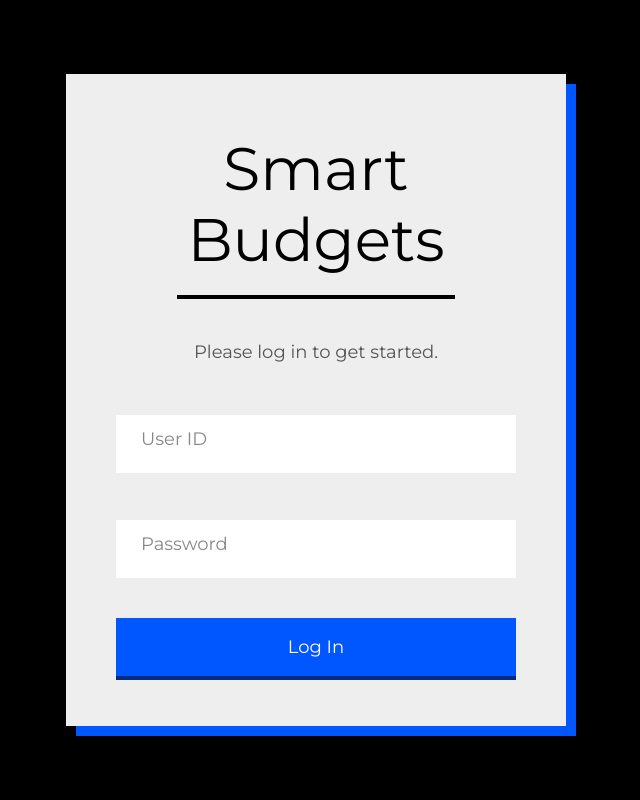
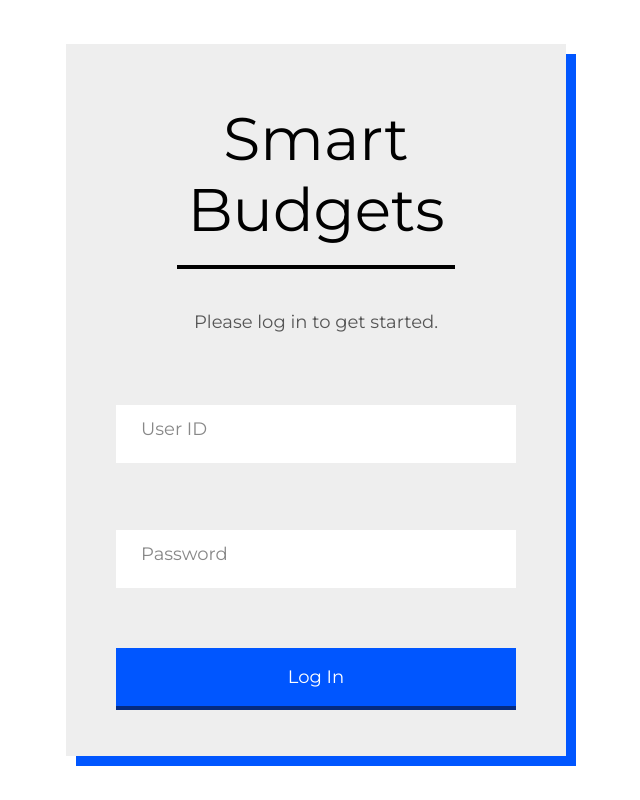
Before and after one commit to george1410/smart-budgets-public-mirror, a React (Create React App) app: page / in a window 1280 px wide. Shown: the whole page, without its empty margins (324-964 px from the left). Built offline with nearby package versions, Linux system fonts and the light colour scheme.

Commit message:
animate labels above the input

```diff
--- a/src/components/LoginPage/LoginPage.js
+++ b/src/components/LoginPage/LoginPage.js
@@ -12,7 +12,7 @@ const Wrapper = styled.div`
   flex-direction: column;
   justify-content: center;
   align-items: center;
-  background-color: #000;
+  background-color: #fff;
 `;
 
 const LoginWrapper = styled.div`
@@ -22,9 +22,9 @@ const LoginWrapper = styled.div`
   justify-content: center;
   align-items: center;
   width: 500px;
+  min-height: 650px;
   padding: 5rem;
   box-shadow: 10px 10px 0 ${props => props.theme.primaryBlue};
-
   ${media.phone`
     width: 100vw;
     height: 100vh;
@@ -79,25 +79,28 @@ const InputWrapper = styled.div`
 
   /* this moves the label into the input field */
   input:placeholder-shown + label {
-    transform: translateY(calc(3.5rem + 3px));
+    /* transform: translateY(calc(3.5rem + 3px)); */
+    transform: translateY(calc(4.5rem + 3px));
   }
 
   /* when placeholder should not be shown, move label above */
   input:not(:placeholder-shown) + label,
   input:focus + label {
-    transform: translateY(-1rem);
-    color: black;
+    /* transform: translateY(-1rem); */
+    transform: translateY(0);
+    color: white;
+    background-color: ${props => props.theme.greyLight};
   }
 
   /* add space between pw field and log in button */
   :last-of-type {
-    margin-bottom: 2rem;
+    margin-bottom: 4rem;
   }
 `;
 
 const Label = styled.label`
   font-size: 1.8rem;
-  margin-left: 2.5rem;
+  padding: 1rem 2.5rem;
   color: ${props => props.theme.greyLight};
   transition: all 0.3s ease-in-out;
 `;
@@ -119,16 +122,14 @@ const Input = styled.input`
   color: #000;
 
   ::placeholder {
-    /* vertically centers placeholder on ios */
-    /* line-height: normal; */
-    /* font-size: 1.8rem; */
-    /* color: ${props => props.theme.greyLight}; */
+    /* placeholder needs to be present, for label animations
+       however, we don't want to actually see it */
     opacity: 0;
   }
 
   &:focus {
     border-bottom: 3px solid ${props => props.theme.primaryBlue};
-    box-shadow: 0 1rem 2rem rgba(0, 0, 0, 0.1);
+    /* box-shadow: 0.5rem 0.5rem 0 rgba(0, 0, 0, 0.1); */
   }
 
   &:focus:invalid {
```
